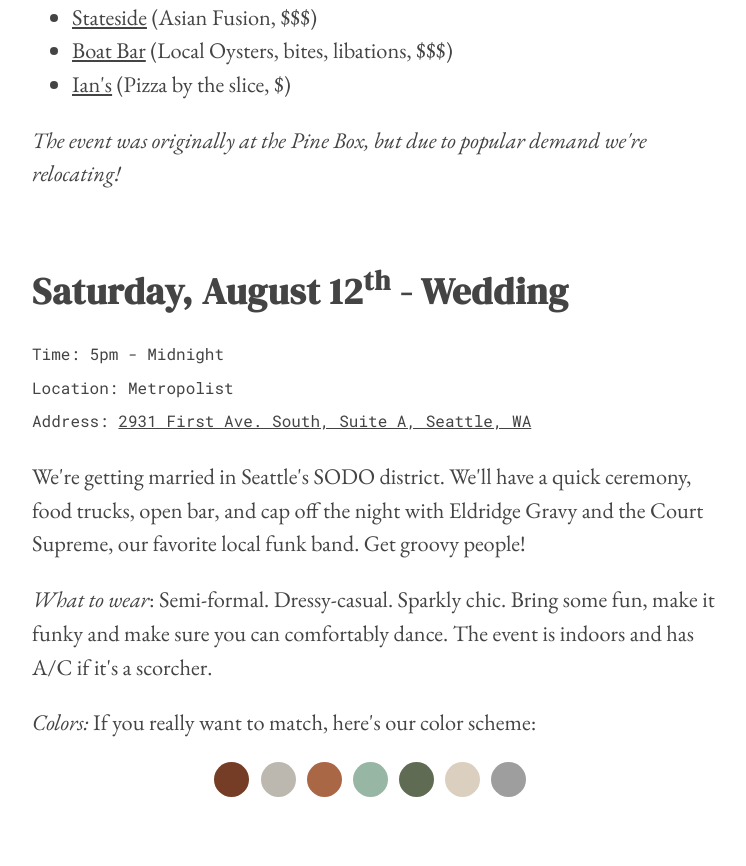
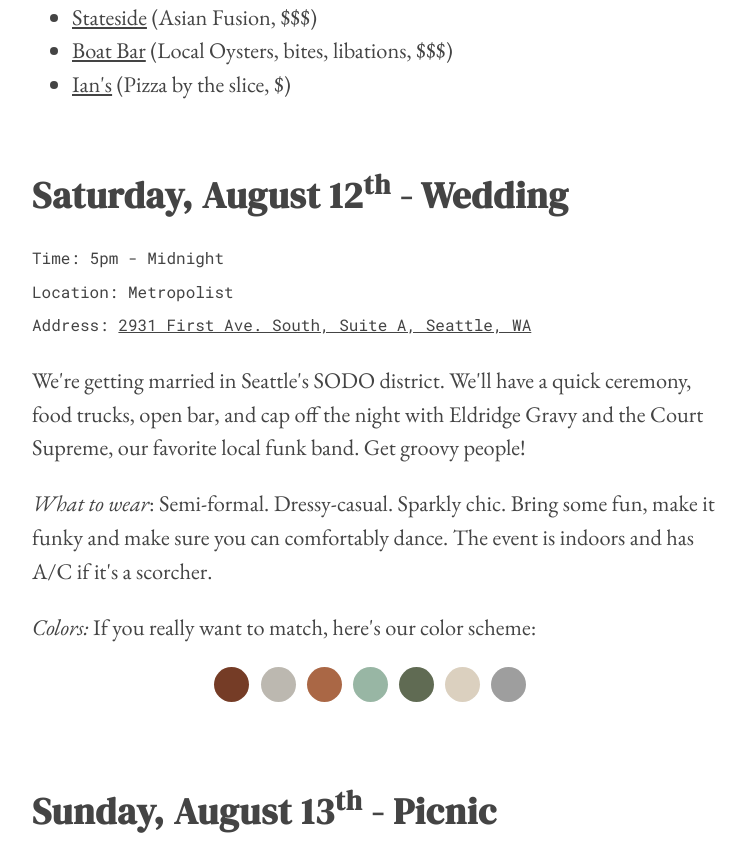
Before and after one commit to mapsam/tksm, a Next.js app: page /schedule in a window 1280 px wide. Shown: the part 1100-1966 px from the top of the page, without its empty margins (264-1010 px from the left). Built offline with nearby package versions, Linux system fonts and the light colour scheme; grey boxes are pictures that could not be loaded.

Commit message:
remove last p

```diff
--- a/pages/schedule.tsx
+++ b/pages/schedule.tsx
@@ -40,9 +40,6 @@ export default function Index() {
           <li><a href="https://goo.gl/maps/YDd5gxhn3JEPgk1K6" target="_blank">Boat Bar</a> (Local Oysters, bites, libations, $$$)</li>
           <li><a href="https://goo.gl/maps/remN5icAqT82HhW97" target="_blank">Ian's</a> (Pizza by the slice, $)</li>
         </ul>
-        <p>
-          <em>The event was originally at the Pine Box, but due to popular demand we're relocating!</em>
-        </p>
       </Block>
 
       <Block id="AUG-12">
```
